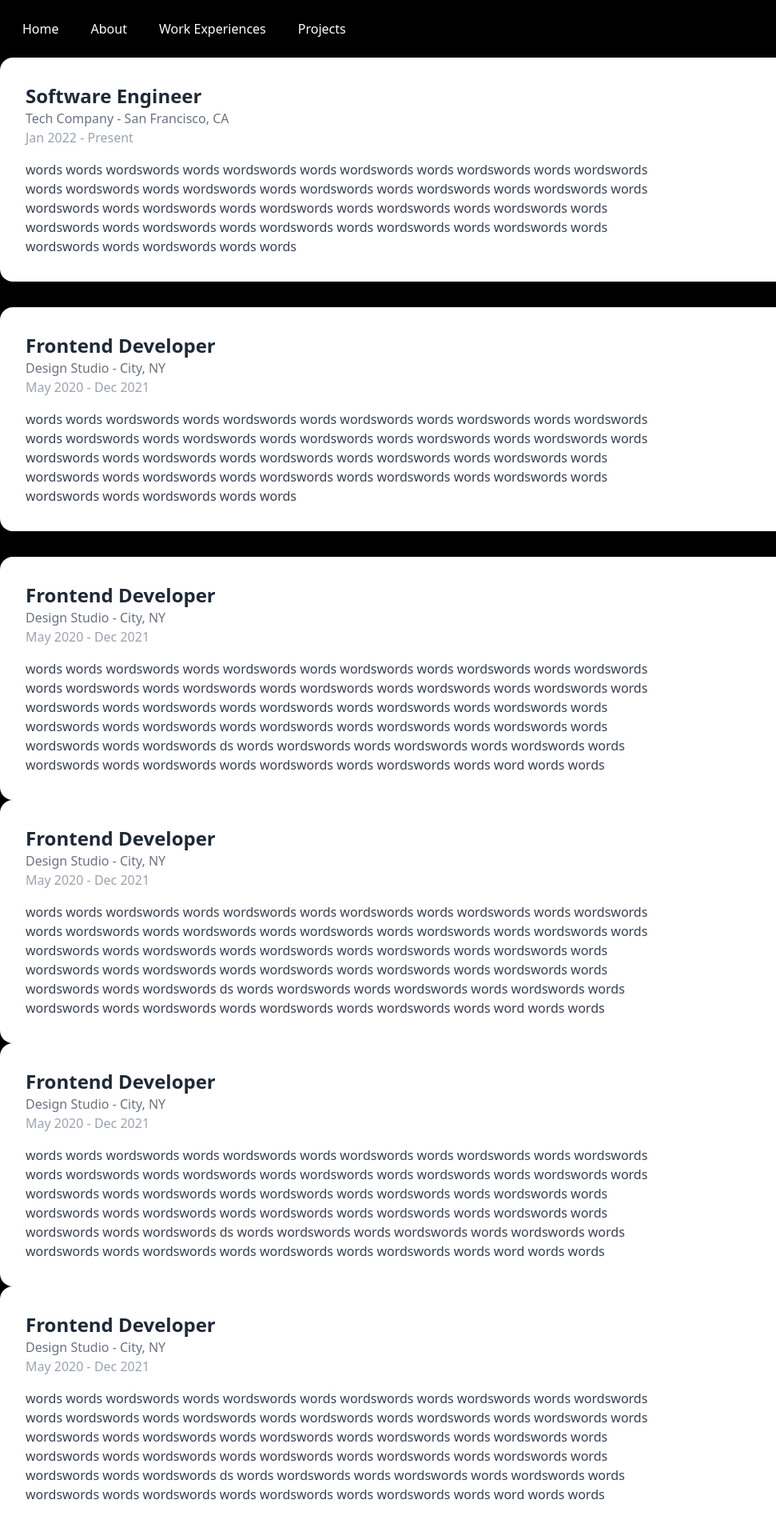
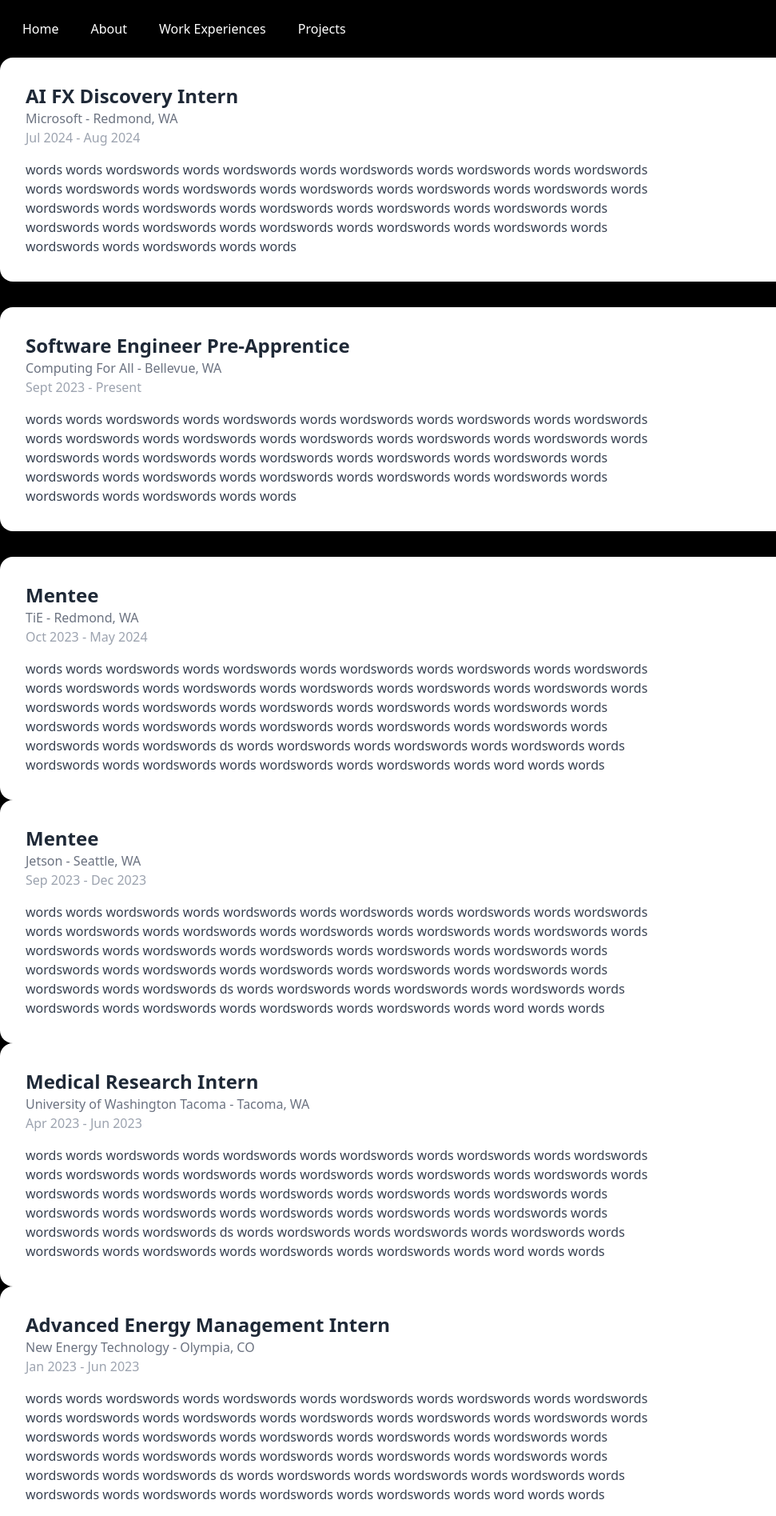
Before and after one commit to Dat-tech30/Portfolio-Website, a plain HTML site: page work_experience.html in a window 1280 px wide. Shown: the top 1895 px of the page at 80% size, 0-971 px from the left. Drawn offline with nearby package versions, Linux system fonts and the light colour scheme; files whose address does not match are found by name.

Commit message:
added titles, locations, dates for experiences

```diff
--- a/work_experience.html
+++ b/work_experience.html
@@ -30,9 +30,9 @@
         <!-- Experience Card 1 -->
         <div class="card shadow-lg bg-base-100 mb-8 lg:flex-row">
             <div class="card-body lg:w-2/3">
-                <h3 class="text-2xl font-semibold">Software Engineer</h3>
-                <p class="text-gray-500">Tech Company - San Francisco, CA</p>
-                <p class="text-gray-400 mb-4">Jan 2022 - Present</p>
+                <h3 class="text-2xl font-semibold">AI FX Discovery Intern</h3>
+                <p class="text-gray-500">Microsoft - Redmond, WA</p>
+                <p class="text-gray-400 mb-4">Jul 2024 - Aug 2024</p>
                 <p class="text-gray-700">
                     words words wordswords words wordswords words wordswords words wordswords words wordswords words
                     wordswords words wordswords words wordswords words wordswords words wordswords words wordswords
@@ -47,9 +47,9 @@
         <!-- Experience Card 2 -->
         <div class="card shadow-lg bg-base-100 mb-8">
             <div class="card-body lg:w-2/3">
-                <h3 class="text-2xl font-semibold">Frontend Developer</h3>
-                <p class="text-gray-500">Design Studio - City, NY</p>
-                <p class="text-gray-400 mb-4">May 2020 - Dec 2021</p>
+                <h3 class="text-2xl font-semibold">Software Engineer Pre-Apprentice</h3>
+                <p class="text-gray-500">Computing For All - Bellevue, WA</p>
+                <p class="text-gray-400 mb-4">Sept 2023 - Present</p>
                 <p class="text-gray-700">
                     words words wordswords words wordswords words wordswords words wordswords words wordswords words
                     wordswords words wordswords words wordswords words wordswords words wordswords words wordswords
@@ -66,9 +66,9 @@
     <!-- Experience Card 3 -->
     <div class="card shadow-lg bg-base-100 mb-8" style="max-width: 1535px; margin: 0 auto;">
         <div class="card-body lg:w-2/3">
-            <h3 class="text-2xl font-semibold">Frontend Developer</h3>
-            <p class="text-gray-500">Design Studio - City, NY</p>
-            <p class="text-gray-400 mb-4">May 2020 - Dec 2021</p>
+            <h3 class="text-2xl font-semibold">Mentee</h3>
+            <p class="text-gray-500">TiE - Redmond, WA</p>
+            <p class="text-gray-400 mb-4">Oct 2023 - May 2024</p>
             <p class="text-gray-700">
                 words words wordswords words wordswords words wordswords words wordswords words wordswords words
                 wordswords words wordswords words wordswords words wordswords words wordswords words wordswords
@@ -87,9 +87,9 @@
     <!-- Experience Card 4 -->
     <div class="card shadow-lg bg-base-100 mb-8" style="max-width: 1535px; margin: 0 auto;">
         <div class="card-body lg:w-2/3">
-            <h3 class="text-2xl font-semibold">Frontend Developer</h3>
-            <p class="text-gray-500">Design Studio - City, NY</p>
-            <p class="text-gray-400 mb-4">May 2020 - Dec 2021</p>
+            <h3 class="text-2xl font-semibold">Mentee</h3>
+            <p class="text-gray-500">Jetson - Seattle, WA</p>
+            <p class="text-gray-400 mb-4">Sep 2023 - Dec 2023</p>
             <p class="text-gray-700">
                 words words wordswords words wordswords words wordswords words wordswords words wordswords words
                 wordswords words wordswords words wordswords words wordswords words wordswords words wordswords
@@ -109,9 +109,9 @@
     <!-- Experience Card 5 -->
     <div class="card shadow-lg bg-base-100 mb-8" style="max-width: 1535px; margin: 0 auto;">
         <div class="card-body lg:w-2/3">
-            <h3 class="text-2xl font-semibold">Frontend Developer</h3>
-            <p class="text-gray-500">Design Studio - City, NY</p>
-            <p class="text-gray-400 mb-4">May 2020 - Dec 2021</p>
+            <h3 class="text-2xl font-semibold">Medical Research Intern</h3>
+            <p class="text-gray-500">University of Washington Tacoma - Tacoma, WA</p>
+            <p class="text-gray-400 mb-4">Apr 2023 - Jun 2023</p>
             <p class="text-gray-700">
                 words words wordswords words wordswords words wordswords words wordswords words wordswords words
                 wordswords words wordswords words wordswords words wordswords words wordswords words wordswords
@@ -131,9 +131,9 @@
     <!-- Experience Card 6 -->
     <div class="card shadow-lg bg-base-100 mb-8" style="max-width: 1535px; margin: 0 auto;">
         <div class="card-body lg:w-2/3">
-            <h3 class="text-2xl font-semibold">Frontend Developer</h3>
-            <p class="text-gray-500">Design Studio - City, NY</p>
-            <p class="text-gray-400 mb-4">May 2020 - Dec 2021</p>
+            <h3 class="text-2xl font-semibold">Advanced Energy Management Intern</h3>
+            <p class="text-gray-500">New Energy Technology - Olympia, CO</p>
+            <p class="text-gray-400 mb-4">Jan 2023 - Jun 2023</p>
             <p class="text-gray-700">
                 words words wordswords words wordswords words wordswords words wordswords words wordswords words
                 wordswords words wordswords words wordswords words wordswords words wordswords words wordswords
@@ -155,9 +155,9 @@
     <!-- Experience Card 7 -->
     <div class="card shadow-lg bg-base-100 mb-8" style="max-width: 1535px; margin: 0 auto;">
         <div class="card-body lg:w-2/3">
-            <h3 class="text-2xl font-semibold">Frontend Developer</h3>
-            <p class="text-gray-500">Design Studio - City, NY</p>
-            <p class="text-gray-400 mb-4">May 2020 - Dec 2021</p>
+            <h3 class="text-2xl font-semibold">Money Club Intern</h3>
+            <p class="text-gray-500">Tacoma Public Schools - Tacoma, WA</p>
+            <p class="text-gray-400 mb-4">Nov 2023 - Mar 2023</p>
             <p class="text-gray-700">
                 words words wordswords words wordswords words wordswords words wordswords words wordswords words
                 wordswords words wordswords words wordswords words wordswords words wordswords words wordswords
@@ -179,9 +179,9 @@
     <!-- Experience Card 8 -->
     <div class="card shadow-lg bg-base-100 mb-8" style="max-width: 1535px; margin: 0 auto;">
         <div class="card-body lg:w-2/3">
-            <h3 class="text-2xl font-semibold">Frontend Developer</h3>
-            <p class="text-gray-500">Design Studio - City, NY</p>
-            <p class="text-gray-400 mb-4">May 2020 - Dec 2021</p>
+            <h3 class="text-2xl font-semibold">Intern</h3>
+            <p class="text-gray-500">Tacoma Public Utilities - City, NY</p>
+            <p class="text-gray-400 mb-4">Jul 2022 - Jul 2022</p>
             <p class="text-gray-700">
                 words words wordswords words wordswords words wordswords words wordswords words wordswords words
                 wordswords words wordswords words wordswords words wordswords words wordswords words wordswords
```
